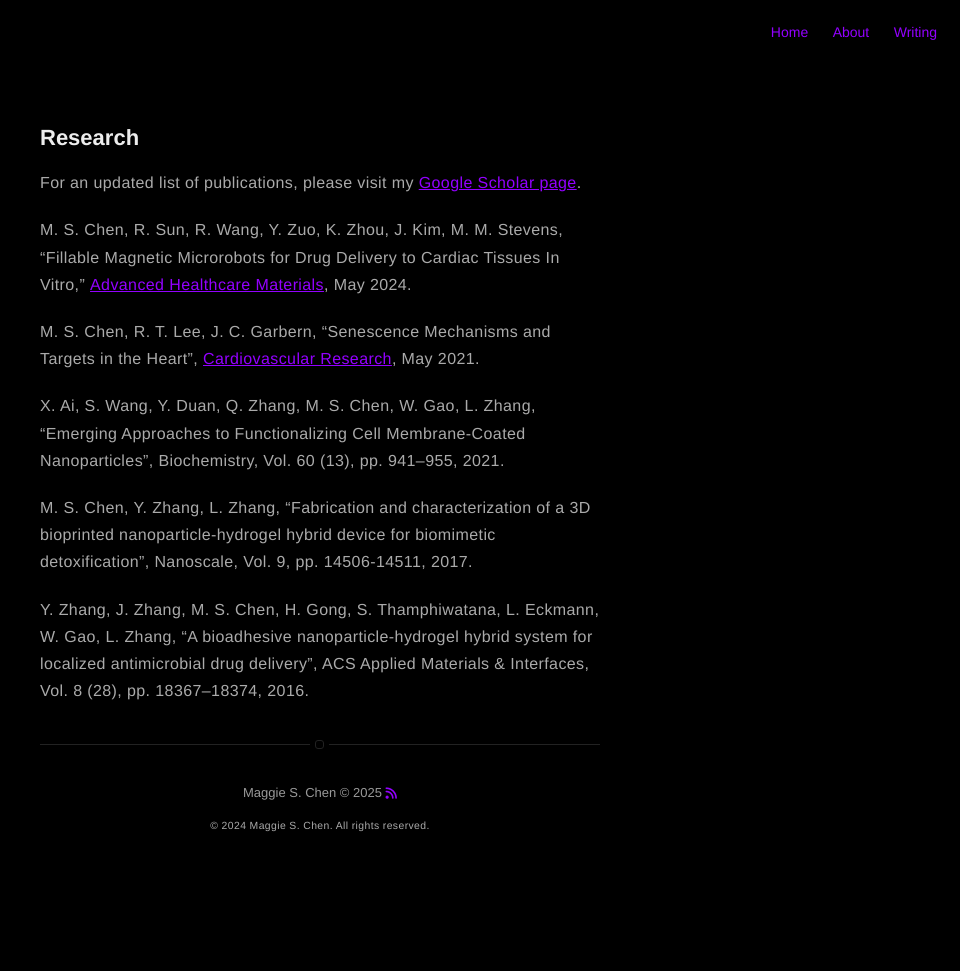
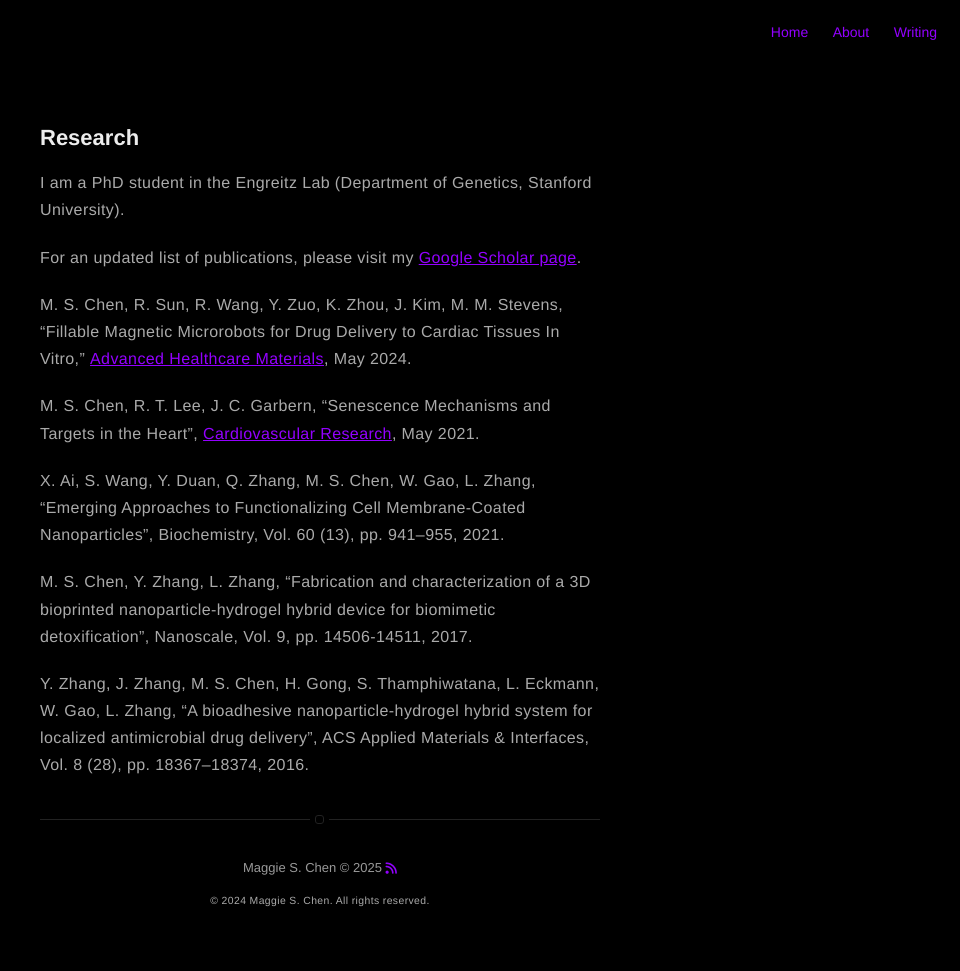
Before and after one commit to maggiesychen/maggiesychen.github.io, a Jekyll site: the page built from research.html, in a window 1280 px wide. Shown: the whole page, without its empty margins (320-1280 px from the left). Built offline with Jekyll 4.4.1, drawn with Linux system fonts in a browser that asks for light colours; nearby versions of some CDN libraries; before the commit the page ends 900 px from its top, so only the background shows below that.

Commit message:
Update research.html

```diff
--- a/research.html
+++ b/research.html
@@ -5,6 +5,10 @@
 <h2>
   Research
 </h2>
+
+<p>
+I am a PhD student in the Engreitz Lab (Department of Genetics, Stanford University).
+</p>
 
 <p>
 For an updated list of publications, please visit my <a href="https://scholar.google.com/citations?user=RJaOsCQAAAAJ&hl=en" target = "_blank">Google Scholar page</a>.
```
